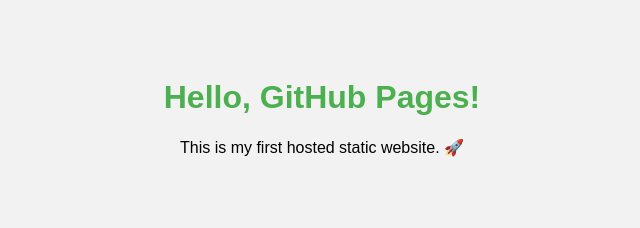
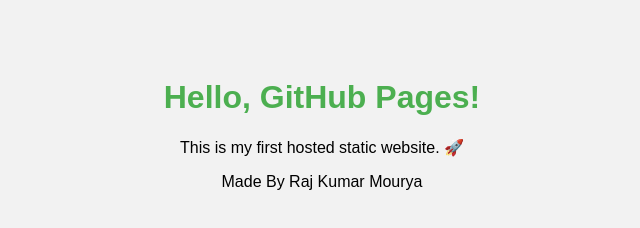
Before and after one commit to Raj9536/internship-task-6, a plain HTML site: page index.html in a window 1280 px wide. Shown: the whole page, without its empty margins (318-958 px from the left). Drawn offline with Linux system fonts and the light colour scheme.

Commit message:
initial commit

```diff
--- a/index.html
+++ b/index.html
@@ -18,5 +18,8 @@
 <body>
   <h1>Hello, GitHub Pages!</h1>
   <p>This is my first hosted static website. 🚀</p>
+  <footer>
+    Made By Raj Kumar Mourya
+  </footer>
 </body>
 </html>
```
